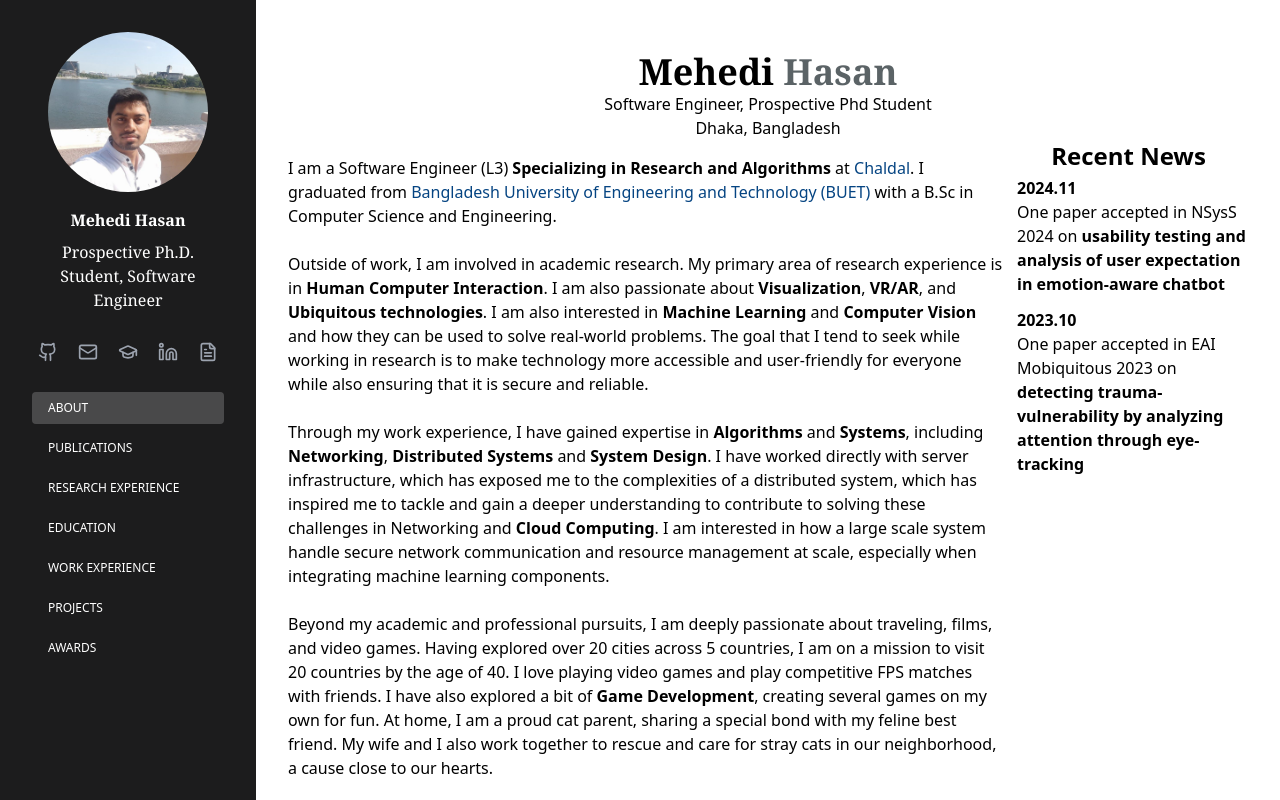
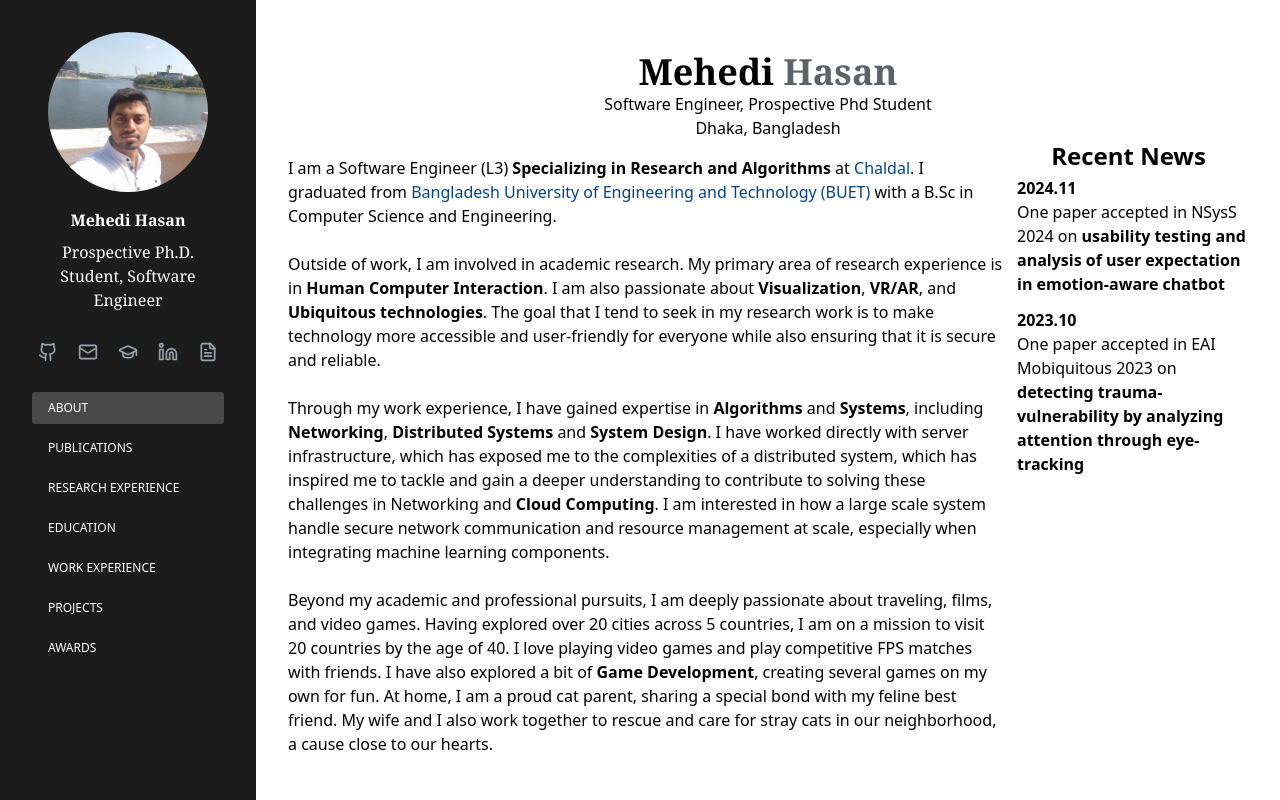
Before and after one commit to Moidda/moidda.github.io, a React (Create React App) app: page / in a window 1280 px wide. Shown: the top 800 px of the page. Built offline with nearby package versions, Linux system fonts and the light colour scheme.

Commit message:
Update about

```diff
--- a/src/components/sections/About.js
+++ b/src/components/sections/About.js
@@ -25,10 +25,8 @@ const About = () => {
               Outside of work, I am involved in academic research. My primary area
               of research experience is in <b>Human Computer Interaction</b>.
               I am also passionate about <b>Visualization</b>, <b>VR/AR</b>, and{' '}
-              <b>Ubiquitous technologies</b>. I am also interested in{' '}
-              <b>Machine Learning</b> and <b>Computer Vision</b> and how they can
-              be used to solve real-world problems. The goal that I tend to seek
-              while working in research is to make technology more accessible
+              <b>Ubiquitous technologies</b>. The goal that I tend to seek
+              in my research work is to make technology more accessible
               and user-friendly for everyone while also ensuring that it is
               secure and reliable.
           </p>
```
